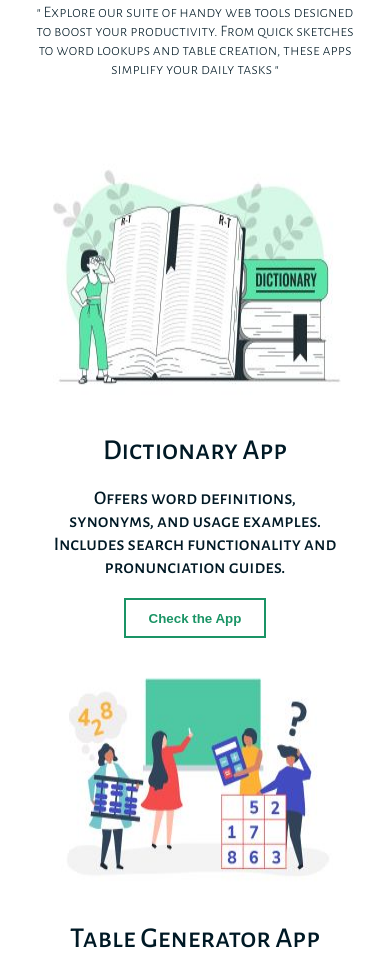
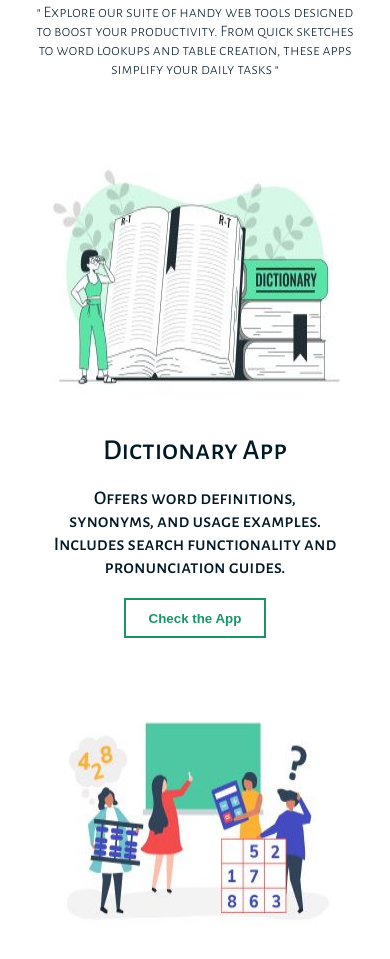
Before and after one commit to Bilalx0/SkillVerse-e-learning-website, a plain HTML site: page index.html in a window 390 px wide. Shown: the part 5948-6907 px from the top of the page. Drawn offline with nearby package versions, Linux system fonts and the light colour scheme; files whose address does not match are found by name.

Commit message:
commit by bilal

```diff
--- a/assets/css/style.css
+++ b/assets/css/style.css
@@ -659,6 +659,10 @@ input, textarea {
   .fancy {
     max-width: 100%;
   }
+
+  .specialgap{
+    gap: 100px;
+  }
 }
 
 @media (max-width: 480px) {
--- a/index.html
+++ b/index.html
@@ -199,7 +199,7 @@
                             <p>" Explore our suite of handy web tools designed to boost your productivity.
                                 From quick sketches to word lookups and table creation, these apps simplify your daily tasks "</p>
                         </div>
-                        <ul class="teacherlist">
+                        <ul class="teacherlist specialgap">
                             <li>
                                 <div class="card">
                                     <div class="img">
```
